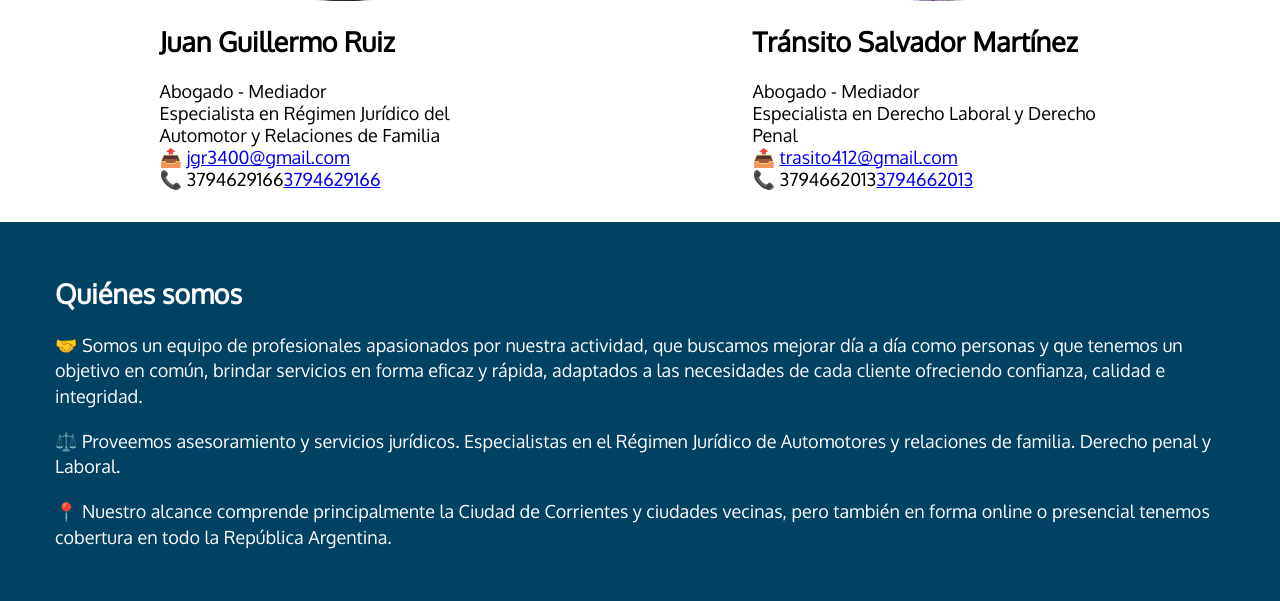
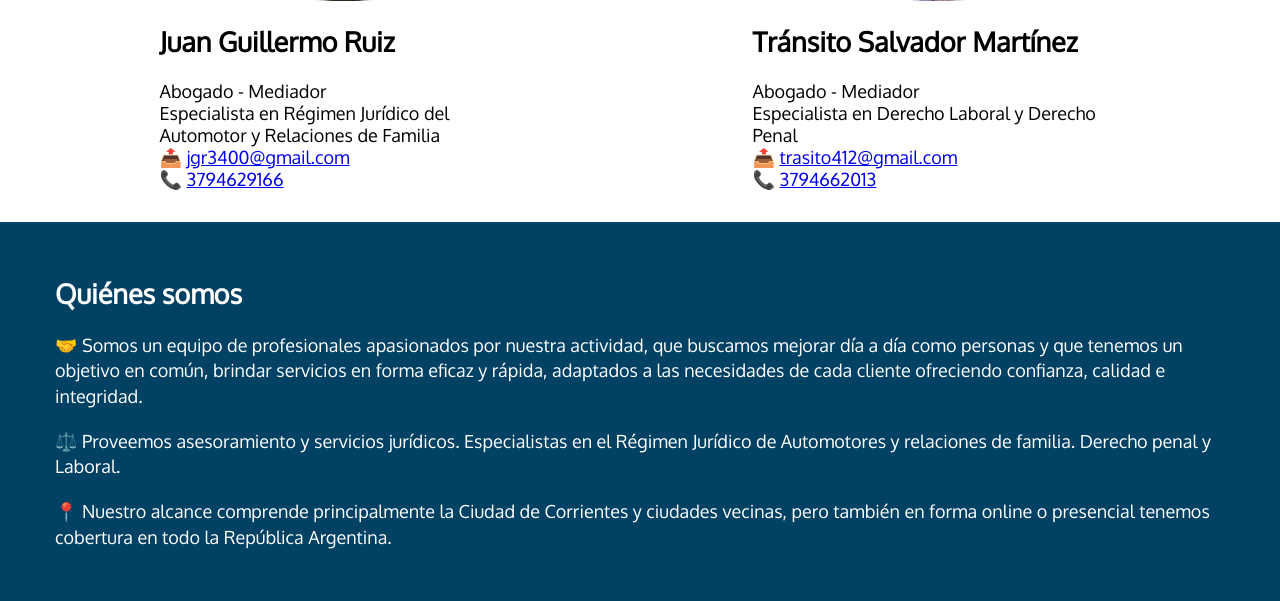
Before and after one commit to juanpabloruiz/quatro26, a PHP site: page / in a window 1280 px wide. Shown: the part 567-1168 px from the top of the page. Run offline with PHP 8.4, Linux system fonts and the light colour scheme.

Commit message:
Listo los teléfonos

```diff
--- a/index.php
+++ b/index.php
@@ -98,7 +98,7 @@
             <p>Abogado - Mediador</p>
             <p>Especialista en Régimen Jurídico del Automotor y Relaciones de Familia</p>
             <p>📤 <a href="mailto:jgr3400@gmail.com">jgr3400@gmail.com</a></p>
-            <p>📞 3794629166<a href="tel:3794629166">3794629166</a></p>
+            <p>📞 <a href="tel:3794629166">3794629166</a></p>
         </div>
 
         <div class="columna">
@@ -110,7 +110,7 @@
             <p>Abogado - Mediador</p>
             <p>Especialista en Derecho Laboral y Derecho Penal</p>
             <p>📤 <a href="mailto:trasito412@gmail.com">trasito412@gmail.com</a></p>
-            <p>📞 3794662013<a href="tel:3794662013">3794662013</a></p>
+            <p>📞 <a href="tel:3794662013">3794662013</a></p>
         </div>
     </div>
 
```
